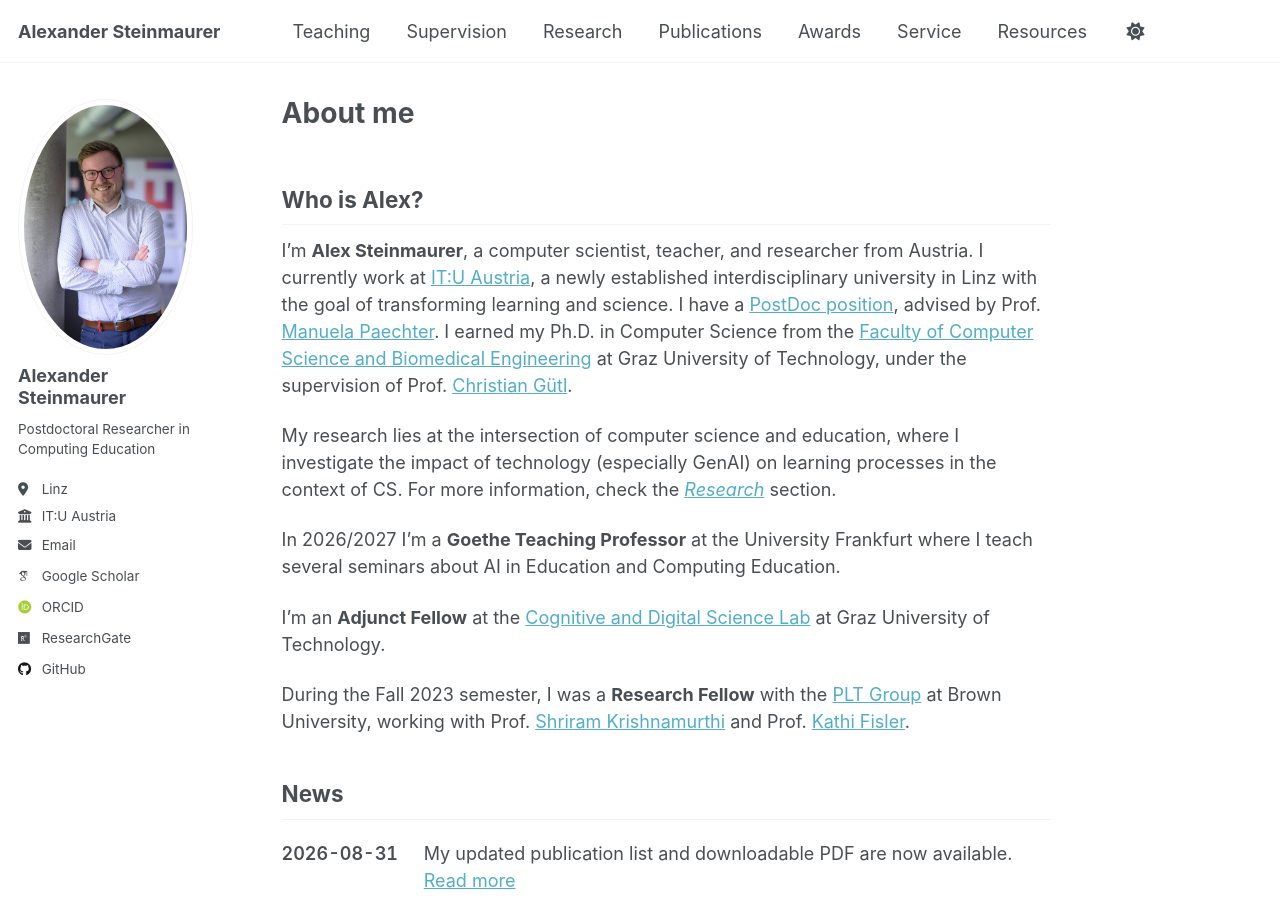
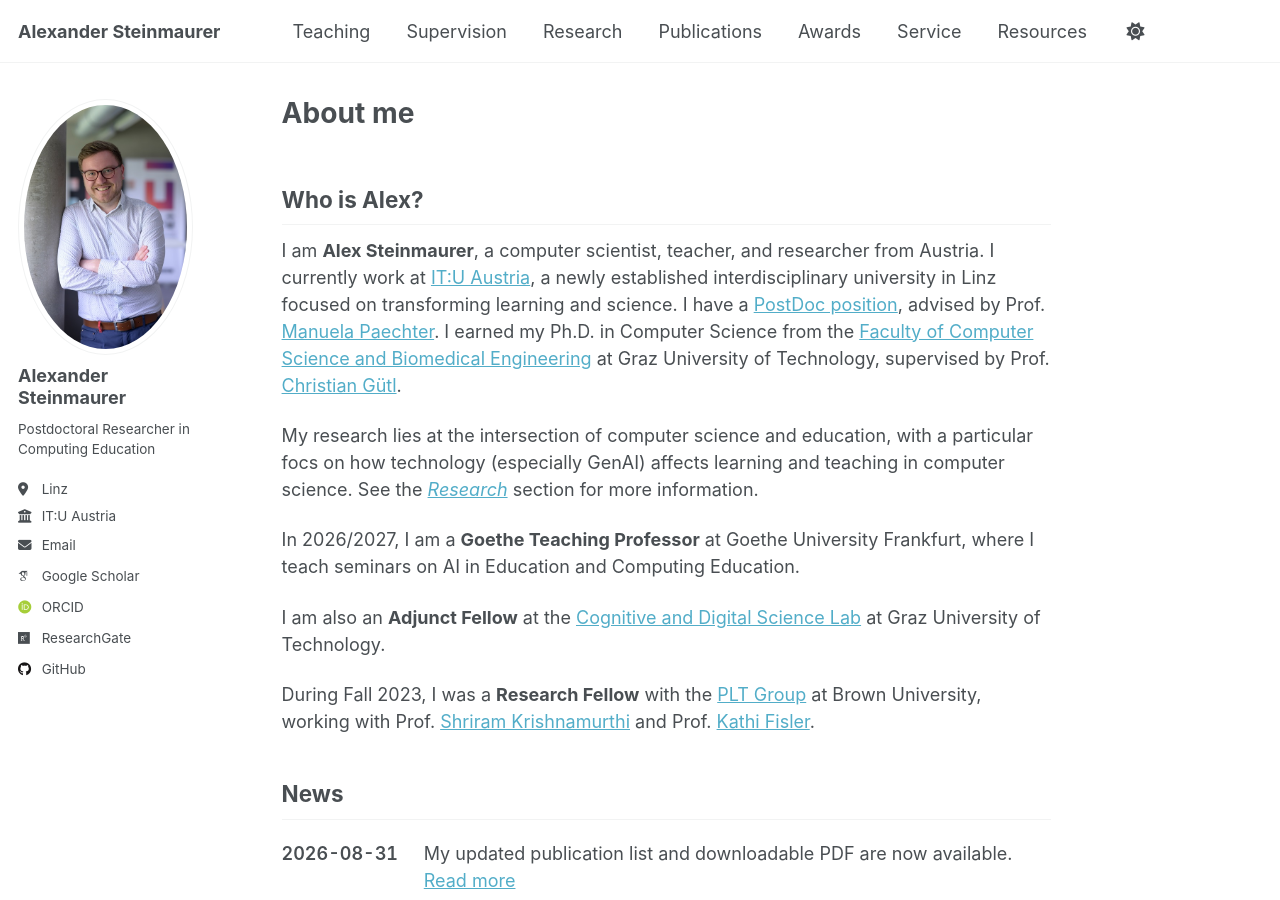
Before and after one commit to xstone93/xstone93.github.io, a Jekyll site: the page built from _pages/about.md, in a window 1280 px wide and 900 px high. Built offline with Jekyll 4.4.1, drawn with Linux system fonts in a browser that asks for light colours; some web fonts are replaced; a script that is not in the unit is left out.

Commit message:
Fixing formulations on about me page

```diff
--- a/_pages/about.md
+++ b/_pages/about.md
@@ -9,15 +9,15 @@ redirect_from:
 
 ## Who is Alex?
 
-I'm **Alex Steinmaurer**, a computer scientist, teacher, and researcher from Austria. I currently work at [IT:U Austria](https://it-u.at/), a newly established interdisciplinary university in Linz with the goal of transforming learning and science. I have a [PostDoc position](https://it-u.at/en/persons/team/alexander-steinmaurer/), advised by Prof. [Manuela Paechter](https://it-u.at/en/research/professors/manuela-paechter/). I earned my Ph.D. in Computer Science from the [Faculty of Computer Science and Biomedical Engineering](https://csbme.tugraz.at/) at Graz University of Technology, under the supervision of Prof. [Christian Gütl](https://online.tugraz.at/tug_online/pl/ui/$ctx/visitenkarte.show_vcard?pPersonenId=DBBE6CF53E98F4C0&pPersonenGruppe=3).
+I am **Alex Steinmaurer**, a computer scientist, teacher, and researcher from Austria. I currently work at [IT:U Austria](https://it-u.at/), a newly established interdisciplinary university in Linz focused on transforming learning and science. I have a [PostDoc position](https://it-u.at/en/persons/team/alexander-steinmaurer/), advised by Prof. [Manuela Paechter](https://it-u.at/en/research/professors/manuela-paechter/). I earned my Ph.D. in Computer Science from the [Faculty of Computer Science and Biomedical Engineering](https://csbme.tugraz.at/) at Graz University of Technology, supervised by Prof. [Christian Gütl](https://online.tugraz.at/tug_online/pl/ui/$ctx/visitenkarte.show_vcard?pPersonenId=DBBE6CF53E98F4C0&pPersonenGruppe=3).
 
-My research lies at the intersection of computer science and education, where I investigate the impact of technology (especially  GenAI) on learning processes in the context of CS. For more information, check the [_Research_](https://xstone93.github.io/research/) section.
+My research lies at the intersection of computer science and education, with a particular focs on how technology (especially GenAI) affects learning and teaching in computer science. See the [_Research_](https://xstone93.github.io/research/) section for more information.
 
-In 2026/2027 I'm a **Goethe Teaching Professor** at the University Frankfurt where I teach several seminars about AI in Education and Computing Education.
+In 2026/2027, I am a **Goethe Teaching Professor** at Goethe University Frankfurt, where I teach seminars on AI in Education and Computing Education.
 
-I'm an **Adjunct Fellow** at the [Cognitive and Digital Science Lab](https://codislabgraz.org/) at Graz University of Technology.
+I am also an **Adjunct Fellow** at the [Cognitive and Digital Science Lab](https://codislabgraz.org/) at Graz University of Technology.
 
-During the Fall 2023 semester, I was a **Research Fellow** with the [PLT Group](https://cs.brown.edu/research/plt/) at Brown University, working with Prof. [Shriram Krishnamurthi](https://cs.brown.edu/~sk/) and Prof. [Kathi Fisler](https://cs.brown.edu/~kfisler/).
+During Fall 2023, I was a **Research Fellow** with the [PLT Group](https://cs.brown.edu/research/plt/) at Brown University, working with Prof. [Shriram Krishnamurthi](https://cs.brown.edu/~sk/) and Prof. [Kathi Fisler](https://cs.brown.edu/~kfisler/).
 
 {% include news.html %}
 
```
